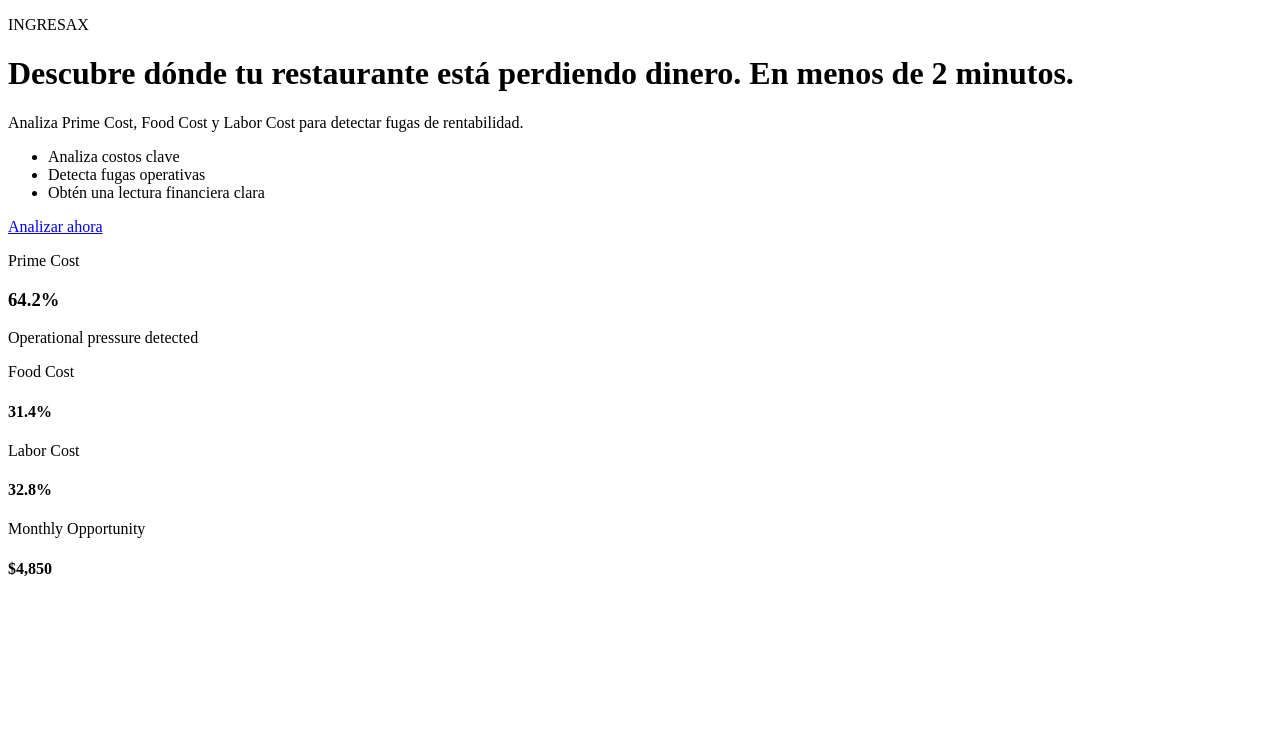
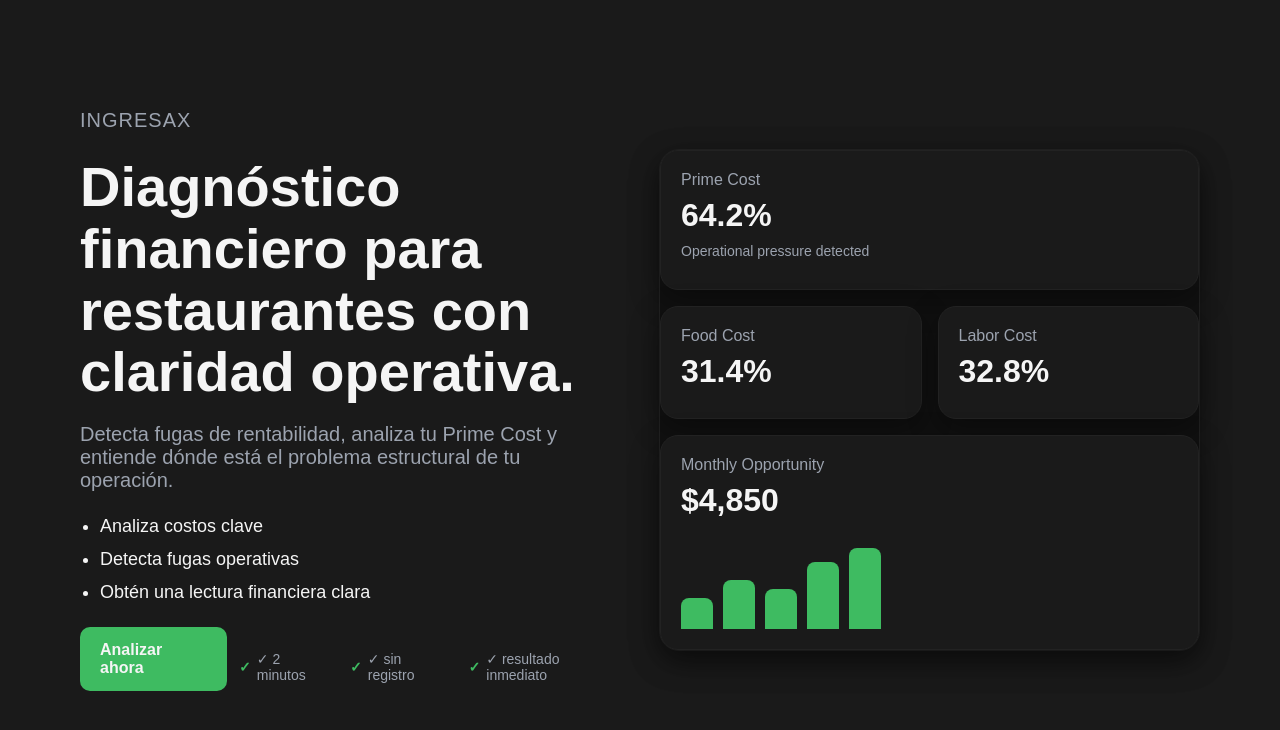
Before and after one commit to bosssunny6396-bot/ingresax, a Next.js app: page / in a window 1280 px wide. Shown: the top 730 px of the page. Built offline with nearby package versions, Linux system fonts and the light colour scheme.

Commit message:
Fix Next.js root layout to include html/body tags

```diff
--- a/app/layout.tsx
+++ b/app/layout.tsx
@@ -1,63 +1,15 @@
-import Link from "next/link";
+import type { Metadata } from "next";
+import "./globals.css";
 
-export default function Home() {
+export const metadata: Metadata = {
+  title: "Ingresax",
+  description: "Diagnóstico financiero para restaurantes",
+};
+
+export default function RootLayout({ children }: { children: React.ReactNode }) {
   return (
-    <main className="hero">
-      <div className="left">
-        <p className="eyebrow">INGRESAX</p>
-
-        {/* Updated headline */}
-        <h1>Descubre dónde tu restaurante está perdiendo dinero. En menos de 2 minutos.</h1>
-
-        {/* Updated subheadline */}
-        <p className="subtext">
-          Analiza Prime Cost, Food Cost y Labor Cost para detectar fugas de rentabilidad.
-        </p>
-
-        <ul className="hero-list">
-          <li>Analiza costos clave</li>
-          <li>Detecta fugas operativas</li>
-          <li>Obtén una lectura financiera clara</li>
-        </ul>
-
-        <div className="hero-actions">
-          <Link href="/calculator" className="primary-btn">
-            Analizar ahora
-          </Link>
-        </div>
-      </div>
-
-      <div className="right dashboard-mockup">
-        <div className="panel large-panel">
-          <p>Prime Cost</p>
-          <h3>64.2%</h3>
-          <span>Operational pressure detected</span>
-        </div>
-
-        <div className="panel-row">
-          <div className="panel small-panel">
-            <p>Food Cost</p>
-            <h4>31.4%</h4>
-          </div>
-
-          <div className="panel small-panel">
-            <p>Labor Cost</p>
-            <h4>32.8%</h4>
-          </div>
-        </div>
-
-        <div className="panel chart-panel">
-          <p>Monthly Opportunity</p>
-          <h4>$4,850</h4>
-          <div className="fake-chart">
-            <span></span>
-            <span></span>
-            <span></span>
-            <span></span>
-            <span></span>
-          </div>
-        </div>
-      </div>
-    </main>
+    <html lang="en">
+      <body>{children}</body>
+    </html>
   );
 }
```
